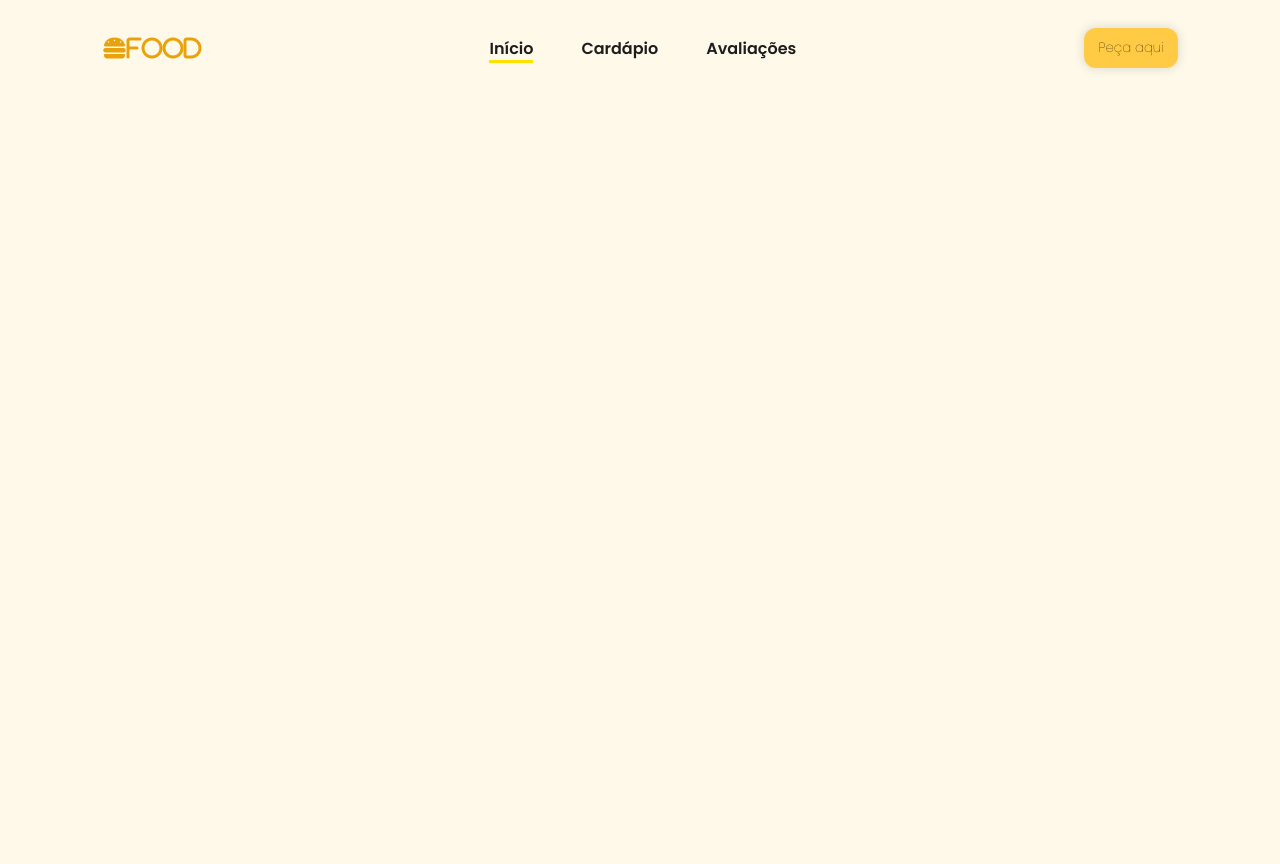
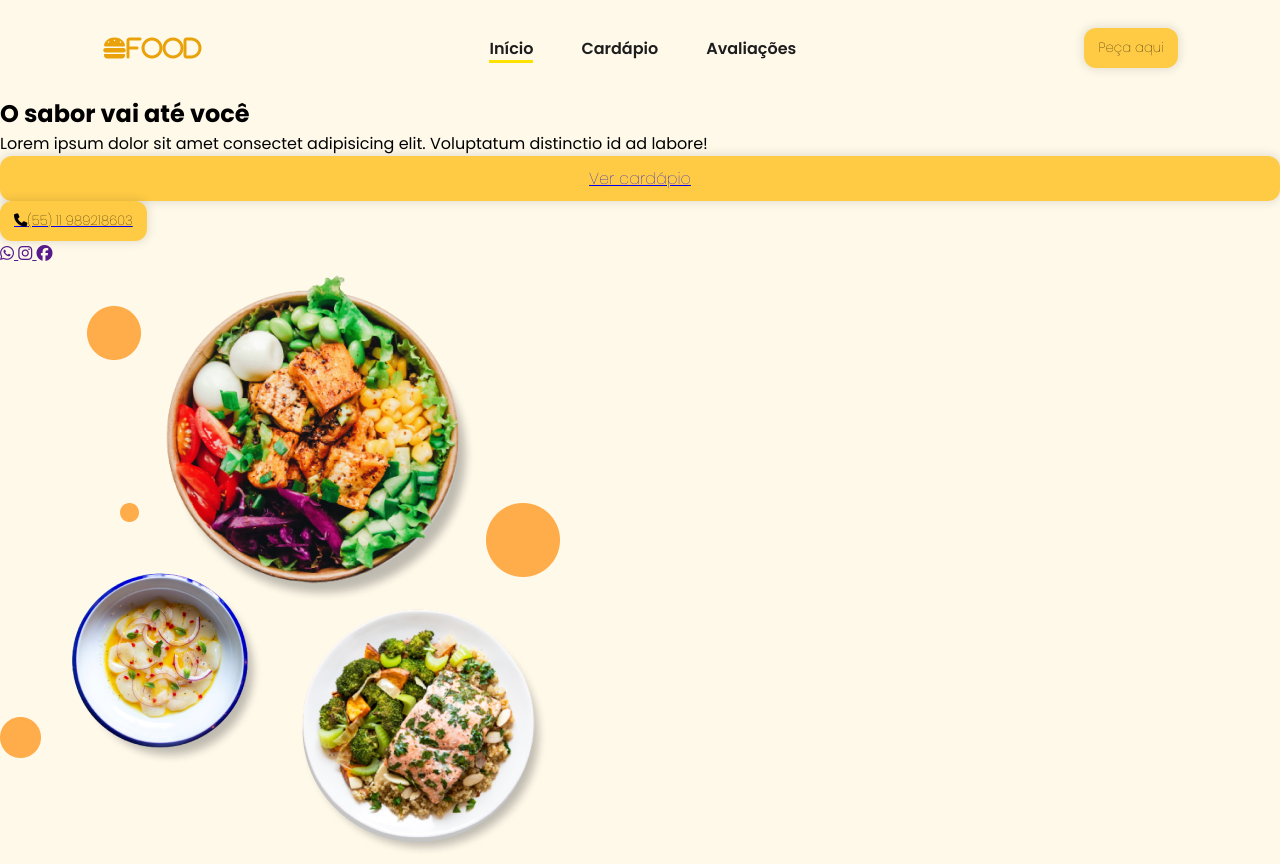
Before and after one commit to Alesilva25/Site-Restaurante, a plain HTML site: page index.html in a window 1280 px wide. Before the commit the page ends 800 px from the top, so only its background shows below. Drawn offline with nearby package versions, Linux system fonts and the light colour scheme.

Commit message:
update 5

```diff
--- a/index.html
+++ b/index.html
@@ -56,6 +56,45 @@
         </div>
     </header>
 
+    <main id="content">
+        <section id="home">
+            <div id="cta">
+                <h1 class="title">O sabor vai até <span>você</span></h1>
+            </div>
+            <div id="banner">
+                <p class="description">Lorem ipsum dolor sit amet consectet
+                    adipisicing elit. Voluptatum distinctio id ad labore!</p>
+            </div>
+            <div id="cta_buttons">
+                <a href="#" class="btn_default">Ver cardápio</a>
+
+                <a href="tel:+5511989218603" id="phone_button">
+                    <button class="btn_default">
+                        <i class="fa-solid fa-phone"></i>
+                        (55) 11 989218603
+                    </button>
+                </a>
+            </div>
+            <div class="social_media_buttons">
+                <a href="">
+                    <i class="fa-brands fa-whatsapp"></i>
+                </a>
+                <a href="">
+
+                    <i class="fa-brands fa-instagram"></i>
+                </a>
+                <a href="">
+                    <i class="fa-brands fa-facebook"></i>
+                </a>
+            </div>
+            </div>
+
+            <div id="banner">
+                <img src="imagens/hero.png" alt="">
+            </div>
+        </section>
+    </main>
+
     <script src="js/script.js"></script>
 </body>
 </html>
```
Also changed, not shown: imagens/avatar.png (added), imagens/chef.png (added), imagens/dish.png (added), imagens/dish2.png (added), imagens/dish3.png (added), imagens/dish4.png (added), imagens/hero.png (added), imagens/wave.svg (added).
